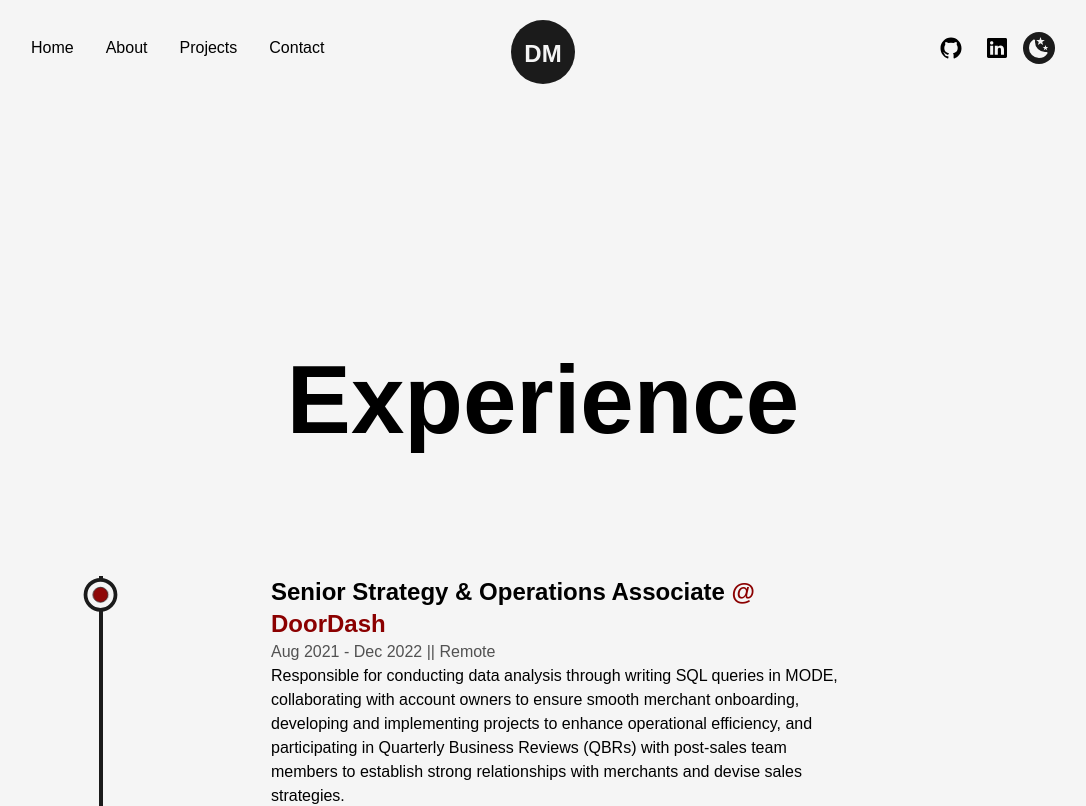
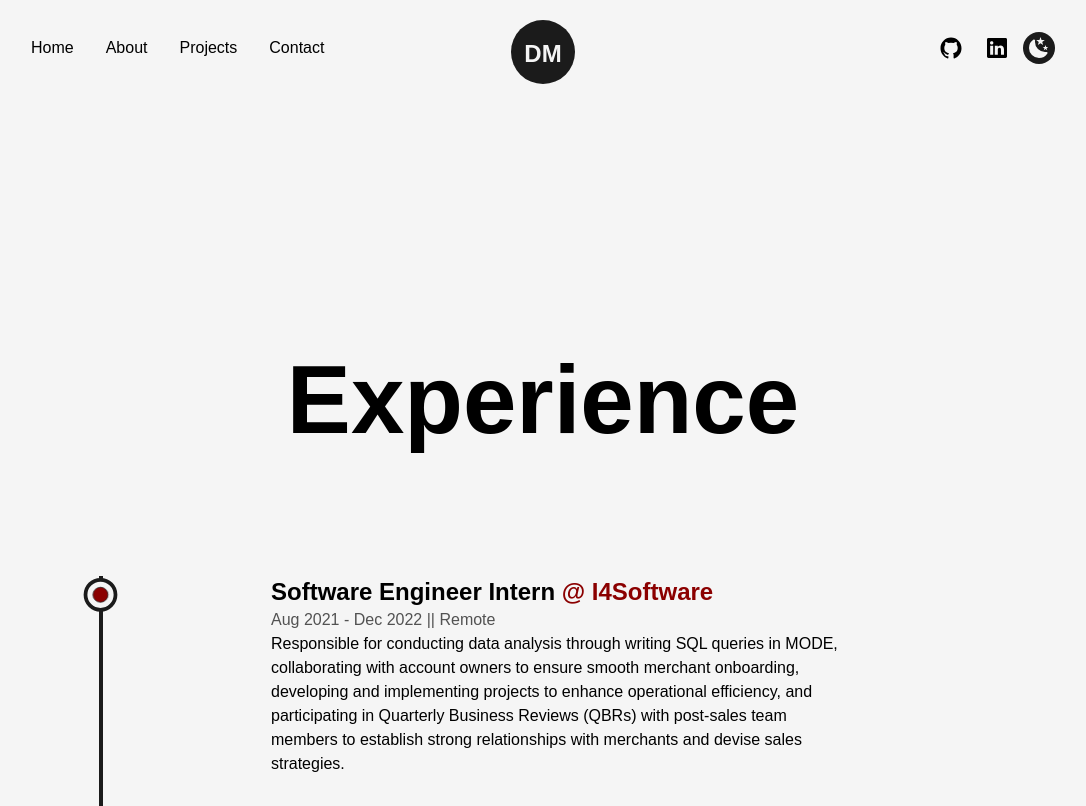
Before and after one commit to dominicmena/Portfolio---Next.js-Tailwind-CSS-FramerMotion-, a Next.js app: page /components/Experience in a window 1280 px wide. Shown: the top 806 px of the page, without its empty margins (97-1183 px from the left). Built offline with nearby package versions, Linux system fonts and the light colour scheme; a web font is replaced by a local one.

Commit message:
added new detail in experience component for internship

```diff
--- a/src/pages/components/Experience.js
+++ b/src/pages/components/Experience.js
@@ -57,6 +57,16 @@ const Experience = () => {
         />
 
         <ul className="w-full flex flex-col items-start justify-between ml-4 xs:ml-2">
+        <Details
+            position="Software Engineer Intern"
+            company="i4Software"
+            companyLink="https://www.doordash.com/"
+            time="Aug 2021 - Dec 2022"
+            address="Remote"
+            work="Responsible for conducting data analysis through writing SQL queries in MODE, collaborating with account owners to ensure smooth merchant onboarding, developing and implementing projects to enhance operational efficiency, and participating in Quarterly Business Reviews (QBRs) with post-sales team members to establish strong relationships with merchants and devise sales strategies.
+
+            "
+          />
           <Details
             position="Senior Strategy & Operations Associate"
             company="DoorDash"
```
